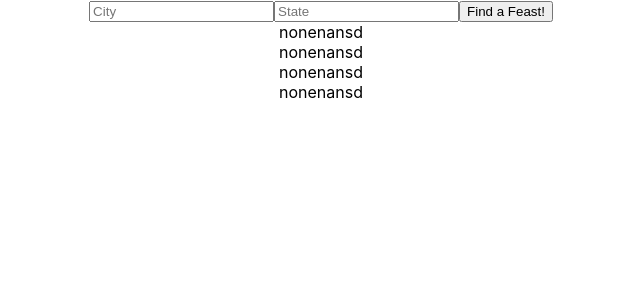
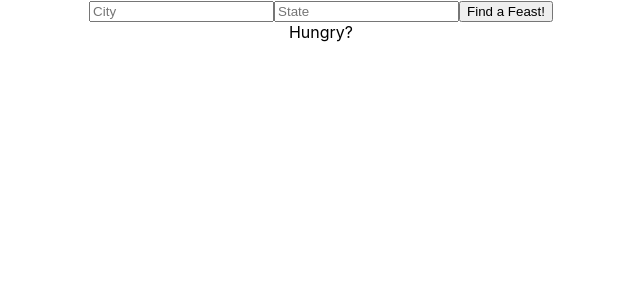
Before and after one commit to abbygottlich/feast-finder-app, a React (Create React App) app in the folder frontend/: page / in a window 1280 px wide. Shown: the top 300 px of the page, without its empty margins (319-959 px from the left). Built offline with nearby package versions, Linux system fonts and the light colour scheme.

Commit message:
basic HTML favorite buttons and text added

```diff
--- a/frontend/src/App.js
+++ b/frontend/src/App.js
@@ -48,10 +48,14 @@ class App extends Component {
           <input name="USstate" value={this.state.USstate} placeholder="State" onChange={this.handleChange} className="state-name" id="state-name" maxLength="2"></input>
           <button type="submit">Find a Feast!</button>
         </form>
-        <div className="resultName">{restaurantLength > 0 ? result.name : "nonenansd"}</div>
-        <div className="resultCategory">{restaurantLength > 0 ? result.categories[0].title : "nonenansd"}</div>
-        <div className="resultPrice">{restaurantLength > 0 ? result.price : "nonenansd"}</div>
-        <div className="resultLocation">{restaurantLength > 0 ? result.location.display_address.join(" ") : "nonenansd"}</div>
+        <div className="resultName">{restaurantLength > 0 ? result.name : ""}</div>
+        <div className="resultCategory">{restaurantLength > 0 ? result.categories[0].title : ""}</div>
+        <div className="resultPrice">{restaurantLength > 0 ? result.price : ""}</div>
+        <div className="resultLocation">{restaurantLength > 0 ? result.location.display_address.join(" ") : ""}</div>
+        <div className="hungryMessage">{restaurantLength <= 0 ? "Hungry?" : "Don't like your result? Click the 'Find Feast' button again!"}</div>
+        <div className="ratingMessage">{restaurantLength > 0 ? "Already been here? Give it a thumbs up or thumbs down and the rating will be saved to your profile!" : ""}</div>
+        <div className="thumbsUpButton">{restaurantLength > 0 ? "Thumbs Up" : ""}</div>
+        <div className="thumbsDownButton">{restaurantLength > 0 ? "Thumbs Down" : ""}</div>
       </div>
     );
   }
```
